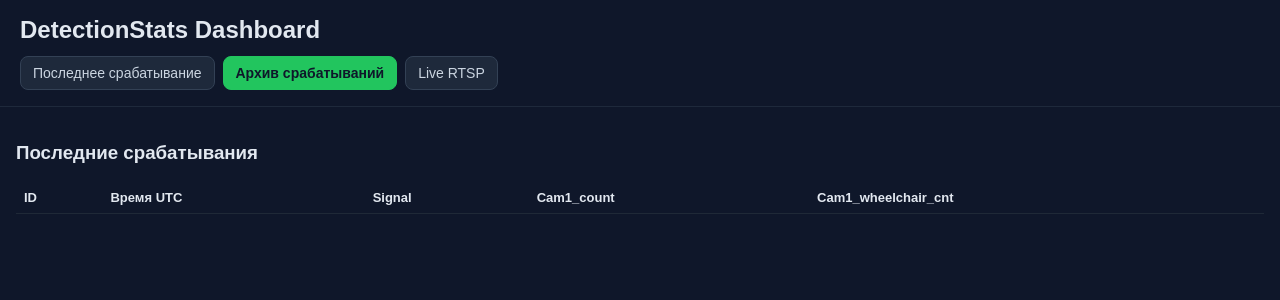
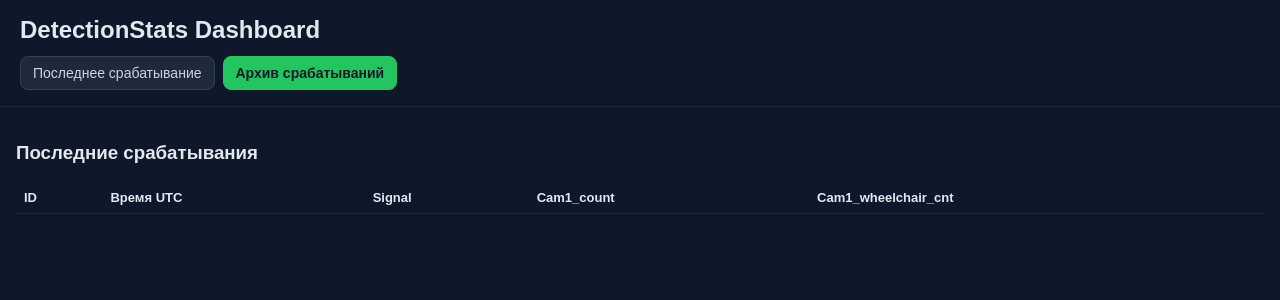
Before and after one commit to Twilodrone/DetectionStats, a Flask app: page /archive in a window 1280 px wide. Shown: the top 300 px of the page. Run offline with Flask 3, Linux system fonts and the light colour scheme; data that the repository does not hold is empty.

Commit message:
minor change

```diff
--- a/templates/archive.html
+++ b/templates/archive.html
@@ -63,7 +63,7 @@
       <div class="tabs">
         <a class="tab" href="/">Последнее срабатывание</a>
         <a class="tab active" href="/archive">Архив срабатываний</a>
-        <a class="tab" href="/live">Live RTSP</a>
+        <!--<a class="tab" href="/live">Live RTSP</a>-->
       </div>
     </header>
 
```
